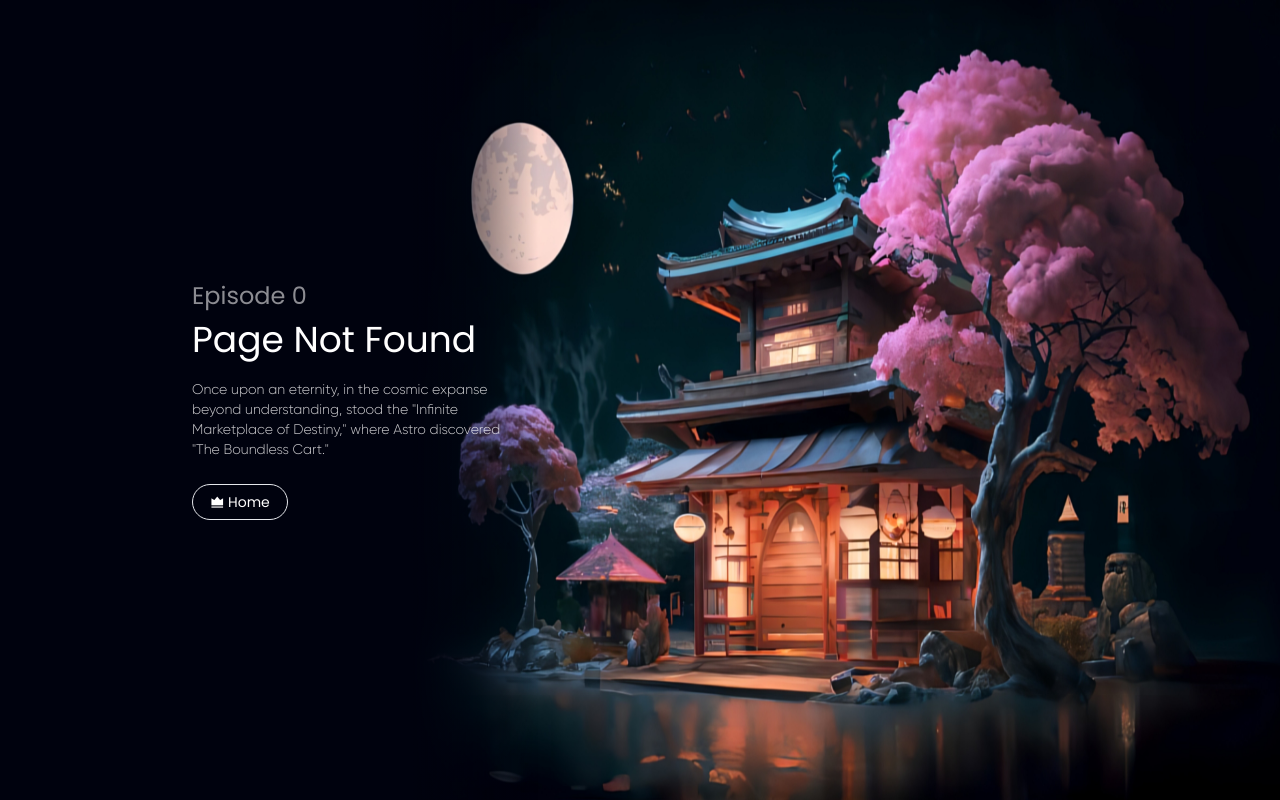
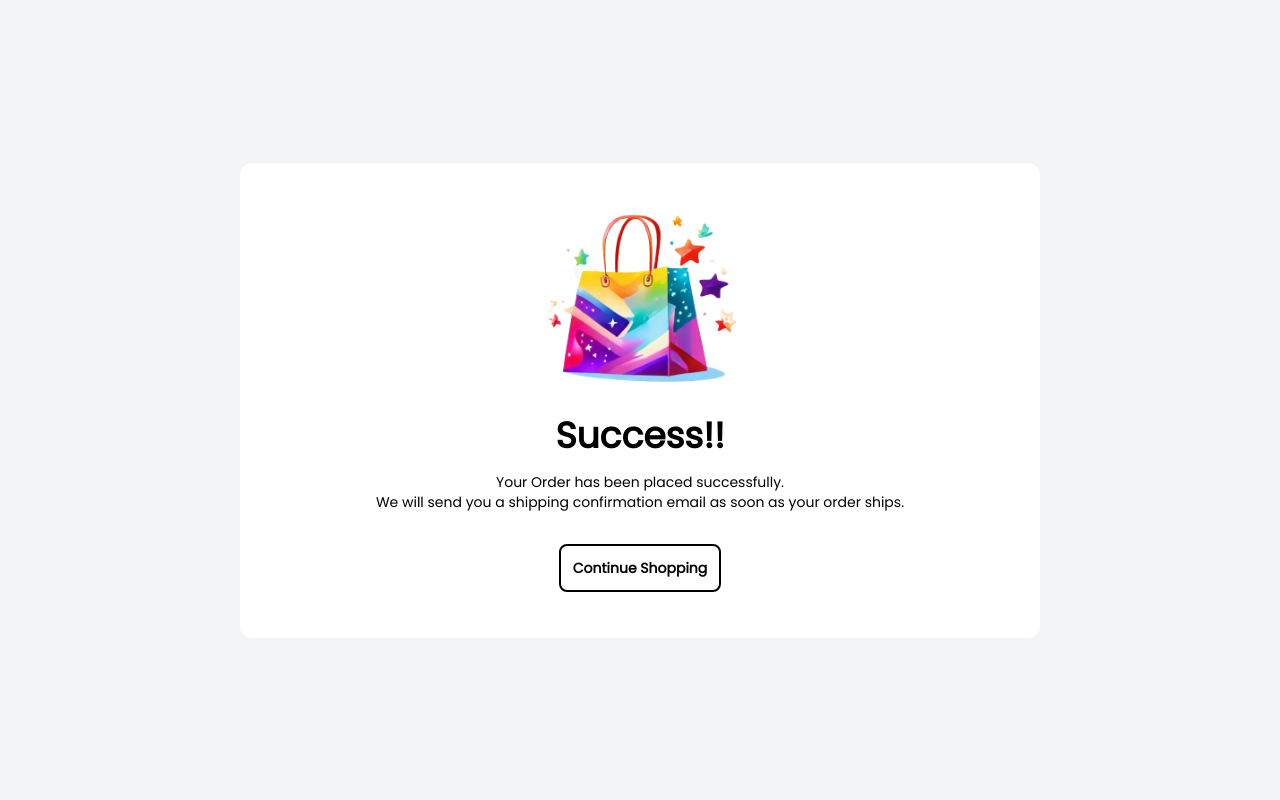
Before and after one commit to Siddhantsingh1230/ShopSpace, a React (Create React App) app: page /ordersuccess in a window 1280 px wide. Before the commit this address had no page. Built offline with nearby package versions, Linux system fonts and the light colour scheme.

Commit message:
added order success page

```diff
--- a/src/App.jsx
+++ b/src/App.jsx
@@ -21,6 +21,7 @@ import { AnimatePresence } from "framer-motion";
 import Checkout from "./pages/Checkout";
 import Wishlist from "./pages/Wishlist";
 import ForgotPassword from "./pages/ForgotPassword";
+import OrderSuccess from "./pages/OrderSuccess";
 
 const App = () => {
   const [progress, setProgress] = useState(0); // for controlling the top loaading bar
@@ -82,6 +83,11 @@ const App = () => {
             element={<ForgotPassword setProgress={setProgress} />}
           />
           <Route
+            path="/ordersuccess"
+            exact
+            element={<OrderSuccess setProgress={setProgress} />}
+          />
+          <Route
             exact
             path="*"
             element={<PageNotFound setProgress={setProgress} />}
--- /dev/null
+++ b/src/pages/OrderSuccess.jsx
@@ -0,0 +1,29 @@
+import React from "react";
+import shoppingBag from "../assets/images/shoppingBag.png";
+import { Link } from "react-router-dom";
+
+const OrderSuccess = () => {
+  return (
+    <>
+      <div className="flex bg-gray-100 w-full h-full items-center justify-center z-10" >
+
+        <div className="flex flex-col h-[475px] w-[800px] bg-white rounded-xl items-center justify-center max-sm:h-full max-sm:w-full max-lg:w-[600px]" >
+          <img className="flex w-56" src={shoppingBag} alt="img" />
+          <div className="flex flex-col justify-center items-center gap-4 text-sm">
+            <p className="text-4xl font-bold">Success!!</p>
+            <div className="flex flex-col items-center text-center max-sm:px-6">
+            <p>Your Order has been placed successfully.</p>
+            <p >
+              We will send you a shipping confirmation email as soon as your order
+              ships.
+            </p>
+            </div>
+            <Link to={"/"} className="border-2 border-black rounded-lg p-3 m-4 font-semibold hover:border-4 hover:border-gray-800 cursor-pointer text-md">Continue Shopping</Link>
+          </div>
+        </div>
+      </div>
+    </>
+  );
+};
+
+export default OrderSuccess;
```
Also changed, not shown: src/assets/images/shoppingBag.png (added).
